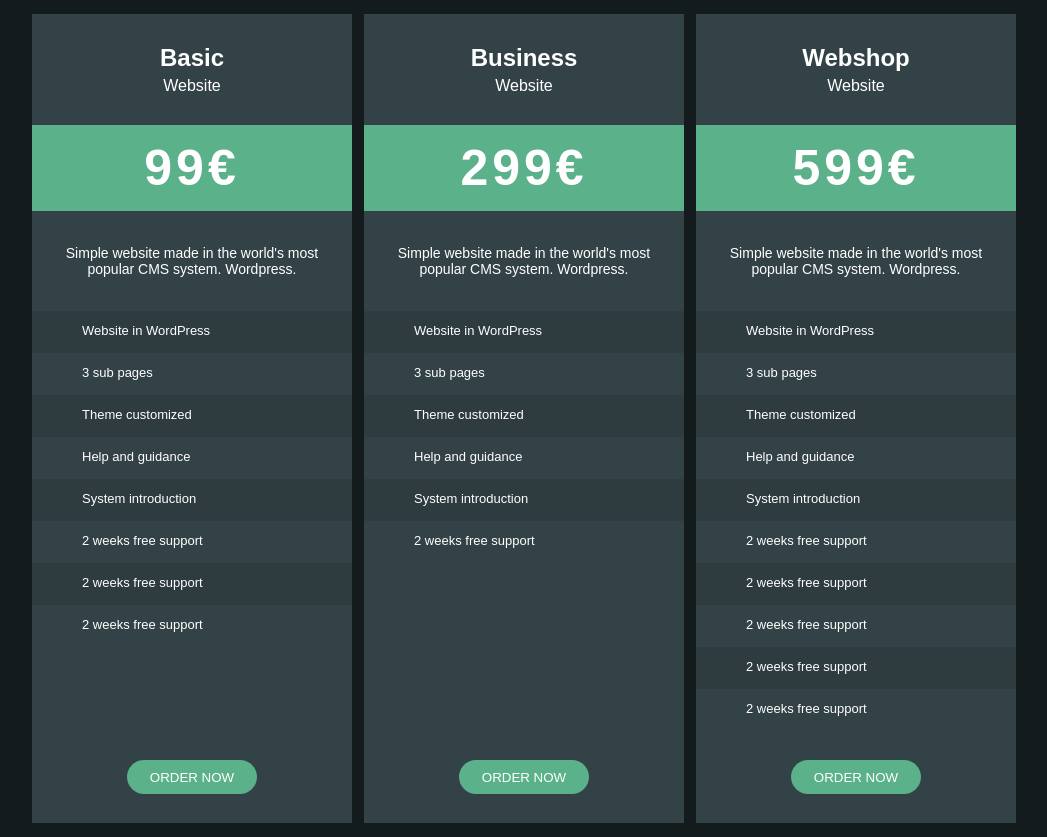
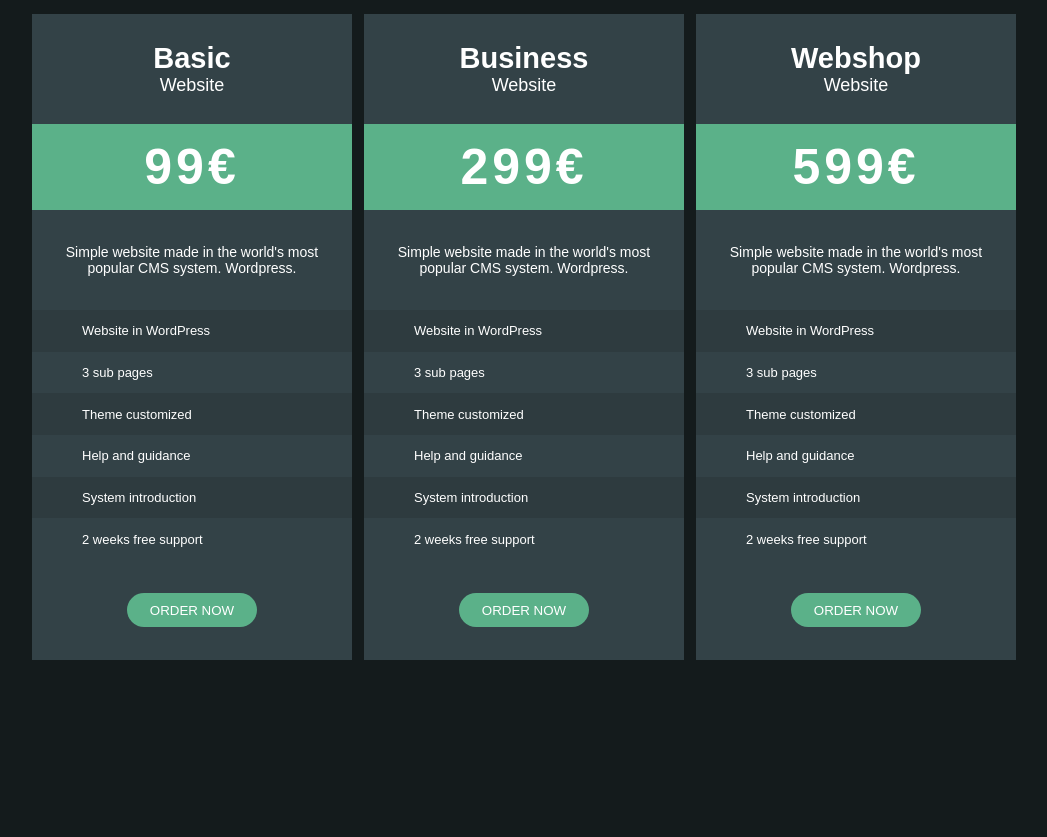
Before and after one commit to atlanticrev/tell_me_store_task, a plain HTML site: page index.html in a window 1280 px wide. Shown: the whole page, without its empty margins (116-1163 px from the left). After the commit the page ends 800 px from the top, so only its background shows below. Drawn offline with Linux system fonts and the light colour scheme.

Commit message:
Сделал элементы списка без фиксированной высоты, кнопки всегда на одной линии

```diff
--- a/index.html
+++ b/index.html
@@ -30,8 +30,6 @@
         <li><span class="list-mark"></span> Theme customized</li>
         <li><span class="list-mark"></span> Help and guidance</li>
         <li><span class="list-mark"></span> System introduction</li>
-        <li><span class="list-mark"></span> 2 weeks free support</li>
-        <li><span class="list-mark"></span> 2 weeks free support</li>
         <li><span class="list-mark"></span> 2 weeks free support</li>
       </ul>
     </div>
@@ -99,10 +97,6 @@
         <li><span class="list-mark"></span> Help and guidance</li>
         <li><span class="list-mark"></span> System introduction</li>
         <li><span class="list-mark"></span> 2 weeks free support</li>
-        <li><span class="list-mark"></span> 2 weeks free support</li>
-        <li><span class="list-mark"></span> 2 weeks free support</li>
-        <li><span class="list-mark"></span> 2 weeks free support</li>
-        <li><span class="list-mark"></span> 2 weeks free support</li>
       </ul>
     </div>
 
--- a/styles/style.css
+++ b/styles/style.css
@@ -15,8 +15,9 @@ body {
 .colon {
     display: flex;
     flex-direction: column;
+    /* Нужно ли это? */
     align-self: stretch;
-    min-height: 647px;
+    /*min-height: 647px;*/
     width: 320px;
     /* Индивидуальное позиционирование? */
     margin: 6px;
@@ -24,12 +25,17 @@ body {
 }
 
 .colon__header {
-    padding: 30px;
+    padding: 28px;
     text-align: center;
 }
 
 .colon__header > h2 {
-    margin: 0 0 5px 0;
+    font-size: 29px;
+    margin: 0;
+}
+
+.colon__header > span {
+    font-size: 18px;
 }
 
 .colon__price {
@@ -59,14 +65,20 @@ body {
 }
 
 .colon__services > ul {
+    display: flex;
+    flex-direction: column;
     margin: 0;
     padding: 0;
     list-style-type: none;
+    min-height: 250px;
 }
 
 .colon__services > ul > li {
-    min-height: 42px;
-    line-height: 40px;
+    display: flex;
+    flex-direction: row;
+    justify-content: flex-start;
+    align-items: center;
+    flex: 1;
     padding: 0 50px;
     font-size: 13px;
 }
@@ -80,7 +92,7 @@ body {
     flex-direction: column;
     justify-content: center;
     align-items: center;
-    padding: 29px;
+    padding: 33px;
     margin: auto 0 0;
 }
 
```
Also changed, not shown: layout/price-table-runel.png (added).
